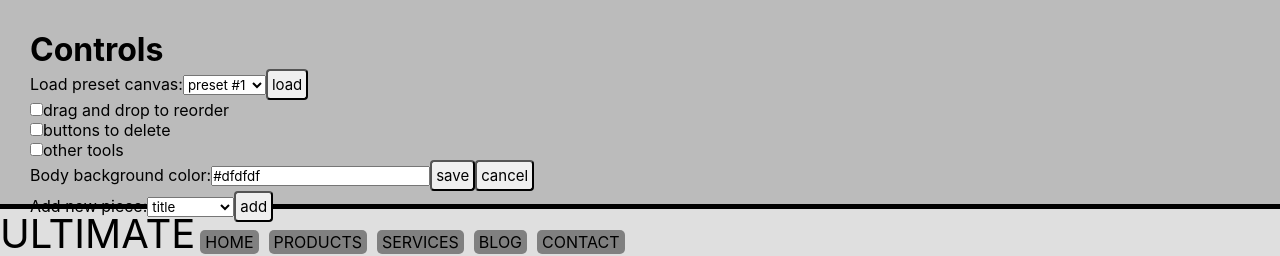
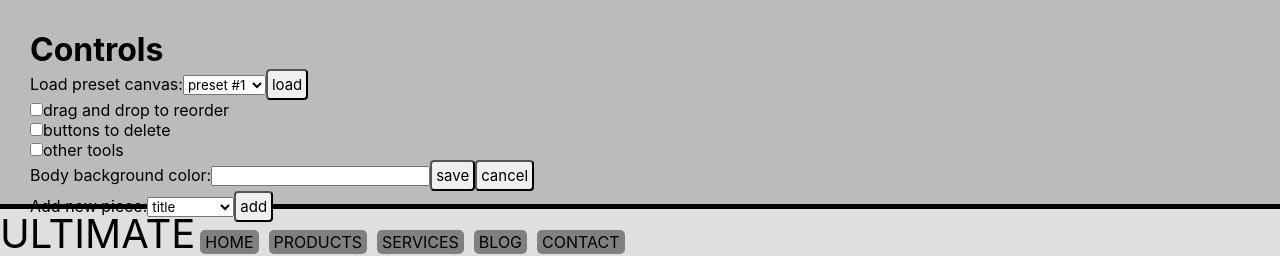
Before and after one commit to bananno/designer, a React (Create React App) app: page / in a window 1280 px wide. Shown: the top 256 px of the page. Built offline with nearby package versions, Linux system fonts and the light colour scheme.

Commit message:
Change name of one state attribute; reorganize state

```diff
--- a/src/App.js
+++ b/src/App.js
@@ -7,7 +7,6 @@ import presets from './constants/presets.js';
 class App extends Component {
   state = {
     pieces: [],
-    canvas: {},
     pieceIdCount: 0,
     showTools: {},
   }
@@ -23,10 +22,7 @@ class App extends Component {
   loadPresetCanvas = (preset) => {
     let newState = {
       pieces: [],
-      canvas: {
-        "body-background-color": preset.bodyBackgroundColor,
-        "body-background-color-input": preset.bodyBackgroundColor,
-      },
+      bodyBackgroundColor: preset.bodyBackgroundColor,
       pieceIdCount: this.state.pieceIdCount,
     };
 
--- a/src/components/Canvas.js
+++ b/src/components/Canvas.js
@@ -33,8 +33,6 @@ class Canvas extends Component {
   }
 
   render() {
-    var bodyBackgroundColor = this.props.state.canvas['body-background-color'];
-
     let canvasSections = [];
     let nextSection = [];
 
@@ -52,8 +50,12 @@ class Canvas extends Component {
 
     canvasSections.push(nextSection);
 
+    let style = {
+      backgroundColor: this.props.state.bodyBackgroundColor || 'white'
+    };
+
     return (
-      <div id="canvas" style={{"backgroundColor": bodyBackgroundColor}}>
+      <div id="canvas" style={style}>
         {canvasSections.map(this.mapCanvasSections)}
       </div>
     );
--- a/src/components/Control.js
+++ b/src/components/Control.js
@@ -6,6 +6,7 @@ import presets from '../constants/presets.js';
 
 class Control extends Component {
   state = {
+    bodyBackgroundColorInput: this.props.state.bodyBackgroundColor,
     newPieceDropdownChoice: pieceTypes[0],
     loadPresetDropdownChoice: 0,
   };
@@ -50,25 +51,24 @@ class Control extends Component {
   }
 
   bodyBackgroundColorChange = (e) => {
-    let newState = this.props.state;
-    newState.canvas['body-background-color-input'] = e.target.value;
-    this.props.setState(newState);
+    this.setState({
+      bodyBackgroundColorInput: e.target.value
+    });
   }
 
   bodyBackgroundColorSave = () => {
-    let newState = this.props.state;
-    newState.canvas['body-background-color'] = newState.canvas['body-background-color-input'];
-    this.props.setState(newState);
+    this.props.setState({
+      bodyBackgroundColor: this.state.bodyBackgroundColorInput
+    });
   }
 
   bodyBackgroundColorReset = () => {
-    let newState = this.props.state;
-    newState.canvas['body-background-color-input'] = newState.canvas['body-background-color'];
-    this.props.setState(newState);
+    this.setState({
+      bodyBackgroundColorInput: this.props.state.bodyBackgroundColor
+    });
   }
 
   render() {
-    var bodyBackgroundColor = this.props.state.canvas['body-background-color-input'];
     return (
       <div id="control">
         <h1>Controls</h1>
@@ -86,7 +86,8 @@ class Control extends Component {
 
         <div>
           Body background color:
-          <input value={bodyBackgroundColor} onChange={this.bodyBackgroundColorChange}/>
+          <input value={this.state.bodyBackgroundColorInput}
+            onChange={this.bodyBackgroundColorChange}/>
           <button onClick={this.bodyBackgroundColorSave}>save</button>
           <button onClick={this.bodyBackgroundColorReset}>cancel</button>
         </div>
```
